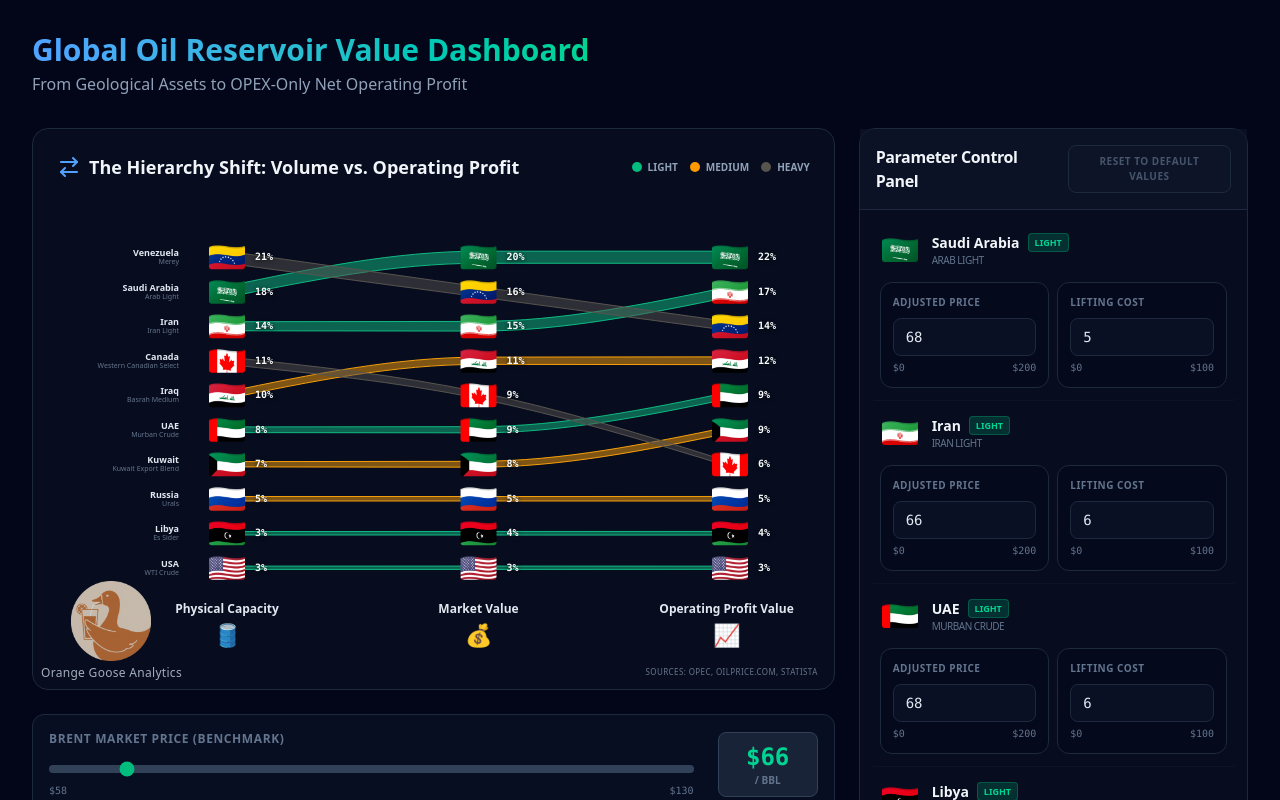
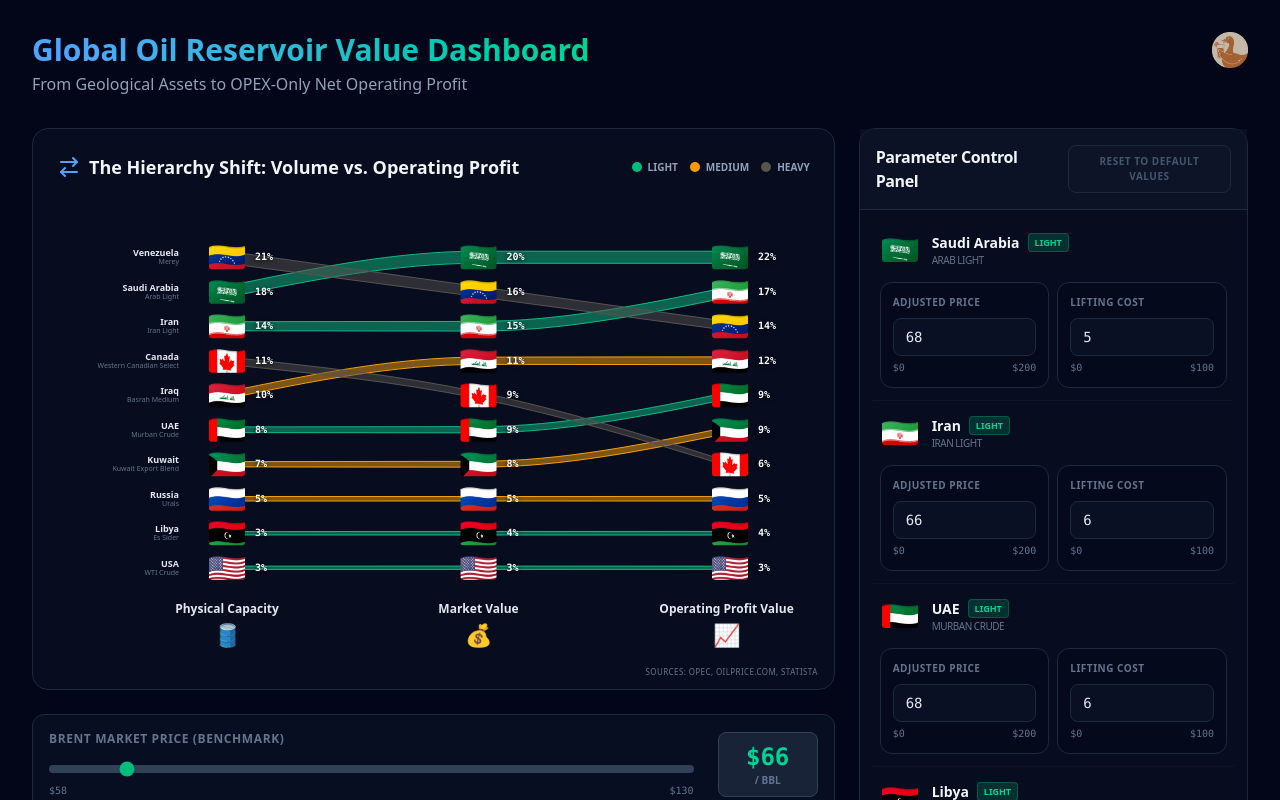
Before and after one commit to mldwr/oil-dashboard, a React (Vite) app: page / in a window 1280 px wide. Shown: the top 800 px of the page. Built offline with nearby package versions, Linux system fonts and the light colour scheme.

Commit message:
Replace watermark with logo link for improved branding visibility

```diff
--- a/src/components/BumpChart.jsx
+++ b/src/components/BumpChart.jsx
@@ -90,18 +90,6 @@ const BumpChart = ({
           </ComposedChart>
         </ResponsiveContainer>
 
-        {/* Watermark - Bottom Left Corner */}
-        <div className="absolute -bottom-4 -left-4 flex flex-col items-center gap-1 opacity-80 pointer-events-none select-none">
-          <img
-            src="/orange_goose_logo.png"
-            alt="Orange Goose Analytics"
-            className="w-20 h-20 object-contain"
-          />
-          <span className="text-xs font-medium text-slate-300 tracking-wide">
-            Orange Goose Analytics
-          </span>
-        </div>
-
         {/* Data Source Attribution - Bottom Right Corner */}
         <div className="absolute -bottom-4 -right-2 opacity-70 pointer-events-none select-none">
           <span className="text-[8px] font-light text-slate-400 tracking-wider uppercase">
--- a/src/oil-dashboard.jsx
+++ b/src/oil-dashboard.jsx
@@ -396,7 +396,20 @@ const App = () => {
   return (
     <div className="min-h-screen bg-slate-950 text-slate-100 p-4 md:p-8 font-sans">
       <style>{GLOBAL_CHART_STYLES}</style>
-      <div className="max-w-7xl mx-auto flex flex-col md:flex-row justify-between items-start md:items-center mb-8 gap-4">
+      <div className="max-w-7xl mx-auto relative flex flex-col md:flex-row justify-between items-start md:items-center mb-8 gap-4">
+        <a
+          href="https://orange-goose.com"
+          target="_blank"
+          rel="noopener noreferrer"
+          aria-label="Orange Goose"
+          className="absolute right-0 top-0"
+        >
+          <img
+            src="/orange_goose_logo.png"
+            alt="Orange Goose"
+            className="h-7 sm:h-9 w-auto object-contain opacity-80 hover:opacity-100 transition-opacity"
+          />
+        </a>
         <div>
           <h1 className="text-3xl font-bold bg-linear-to-r from-blue-400 to-emerald-400 bg-clip-text text-transparent">
             Global Oil Reservoir Value Dashboard
```
